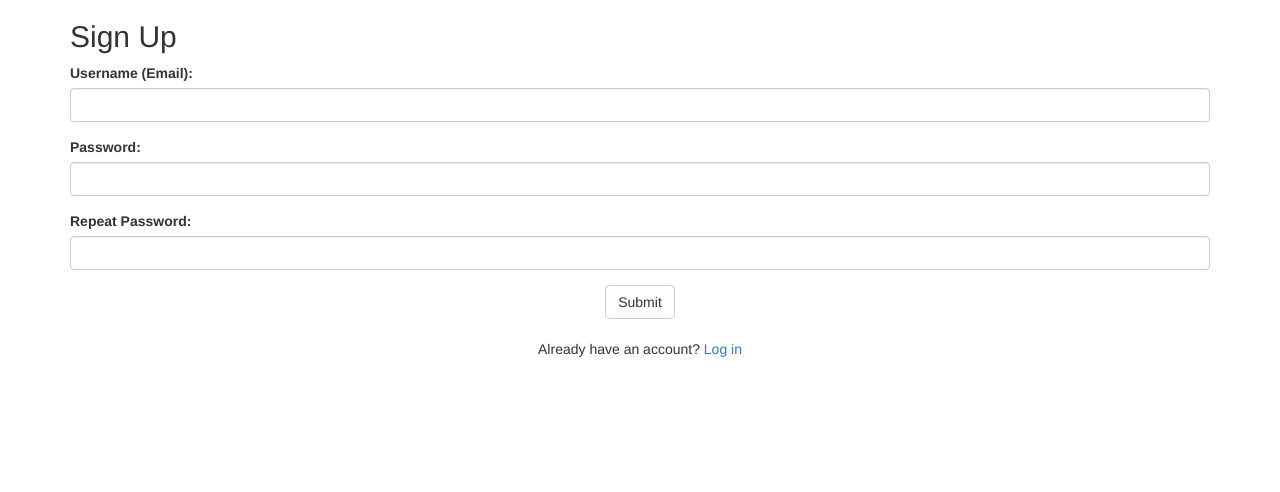
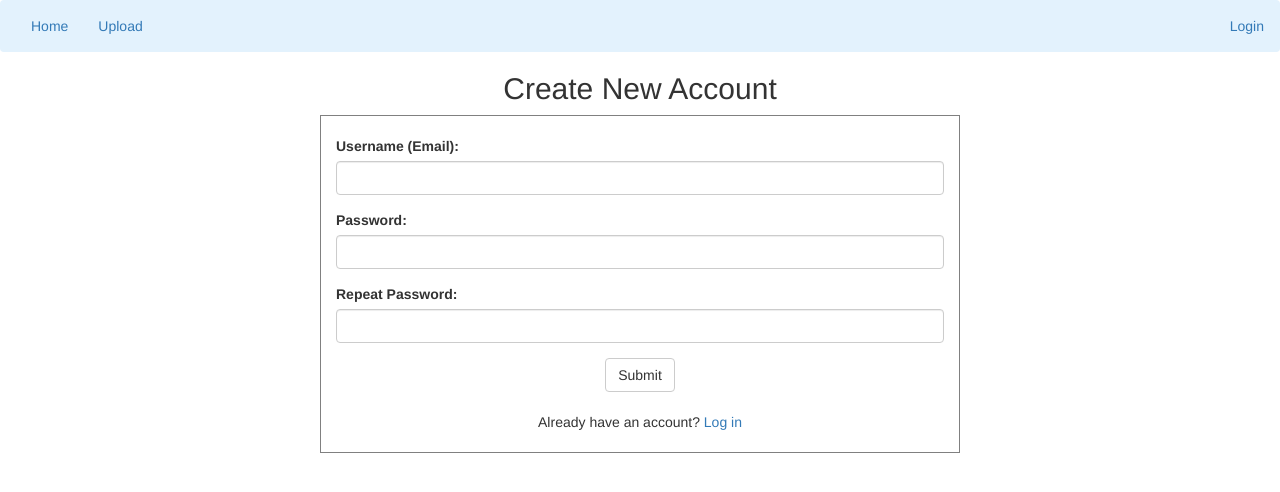
Before and after one commit to anishpdalal/ARMR, a Flask app: page /register in a window 1280 px wide. Shown: the top 492 px of the page. Run offline with Flask 2, Linux system fonts and the light colour scheme; parts of the project's set-up code (start-up, migrations or seed data) failed here and were passed over; some libraries are stand-ins or nearby versions.

Commit message:
create new account html

```diff
--- a/code/app/templates/register.html
+++ b/code/app/templates/register.html
@@ -5,18 +5,34 @@
 Register
 {% endblock %}
 
+{% block navbar %}
+    {% include 'navbar.html' %}
+{% endblock %}
+
 {% block content %}
+
+<style>
+    .container {
+      width: 50vw;
+      border-style: solid;
+      border-width: 1px;
+      margin-bottom: 10px;
+      border-color: rgba(128,128,128);
+    }
+</style>
+
+<center><h2>Create New Account</h2></center>
 <div class="container">
-
+    <br>
     <form method="POST"> <!-- post : handle submission -->
-        <h2>Sign Up</h2>
         {{ form.hidden_tag() }}
         {{ wtf.form_field(form.username) }}
         {{ wtf.form_field(form.password) }}
         {{ wtf.form_field(form.password_confirmation) }}
         <center> {{ wtf.form_field(form.submit)}} </center>
     </form>
-    <br/>
-    <center> Already have an account? <a href="login">Log in</a> </center>
+    <br>
+    <center> Already have an account? <a href="/">Log in</a> </center>
+    <br>
 </div> <!-- /container -->
 {% endblock %}
```
